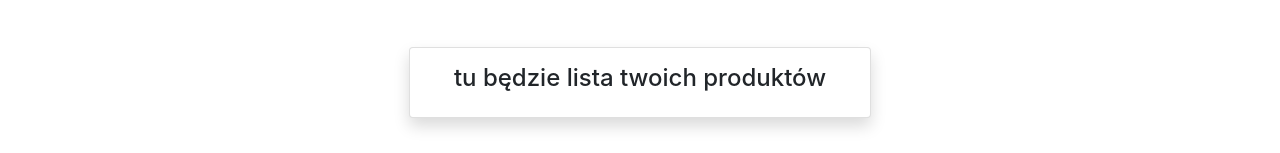
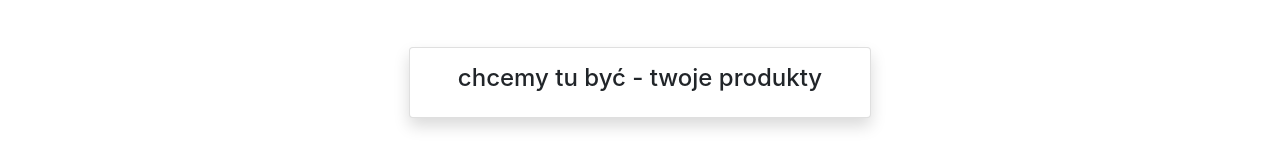
Before and after one commit to PwKaras/auction-portal-react, a React (Create React App) app: page /basket in a window 1280 px wide. Shown: the part 258-411 px from the top of the page. Built offline with nearby package versions, Linux system fonts and the light colour scheme.

Commit message:
step toward display prducts in BasketView

```diff
--- a/src/components/Navigation.tsx
+++ b/src/components/Navigation.tsx
@@ -31,7 +31,7 @@ export class Navigation extends React.Component {
                                 () => (this.context.user ?
                                     <>
                                         <span className="text-primary p-3 "><FontAwesomeIcon icon="user-circle" /> Witaj
-                                {() => (this.context.user.email)}
+                                {() => (this.context.state.user.email)}
                                             <p>{this.context.user.email}</p>
                                         </span>
                                         <NavLink exact to="/addAuction" className="nav-link text-primary" activeClassName="font-weight-bold">
--- a/src/views/BasketView.tsx
+++ b/src/views/BasketView.tsx
@@ -3,14 +3,35 @@ import { Header } from '../components/Header';
 import { PageTitle } from '../components/PageTitle';
 import { InfoCard } from '../components/InfoCard';
 import { CartContext } from '../providers/CartContext'
+import { ProductInBasket } from '../components/ProductInBasket';
 
 
-export const BasketView = () => (
+export class BasketView extends React.Component {
+
+    static contexType = CartContext
+
+    render() {
+        return (
             <>
                 <Header />
                 <PageTitle>Mój koszyk</PageTitle>
                 <InfoCard>
-            tu będzie lista twoich produktów
+                    <CartContext.Consumer>
+                        {() => (
+                            this.context.cartState ?
+                                <>
+                                    <span>Masz już pierwszy produkt</span>
+                                    <ProductInBasket />
+                                </>
+                                : <span>chcemy tu być - twoje produkty</span>
+                        )
+
+                        }
+                    </CartContext.Consumer>
+
                 </InfoCard>
             </>
-);
+        )
+
+    }
+}
--- a/src/views/ProductsView.tsx
+++ b/src/views/ProductsView.tsx
@@ -17,7 +17,6 @@ export class ProductsView extends React.Component<P, S> {
 
     state: S = {
         products: [],
-        // product: null
     }
     componentDidMount() {
         this.loadProducts()
```
Lines whose indentation alone changed are shown as unchanged.
